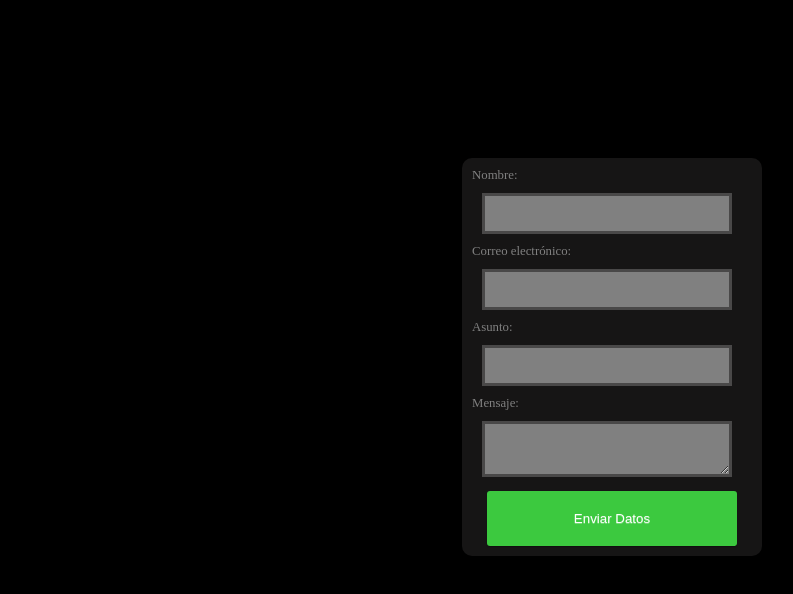
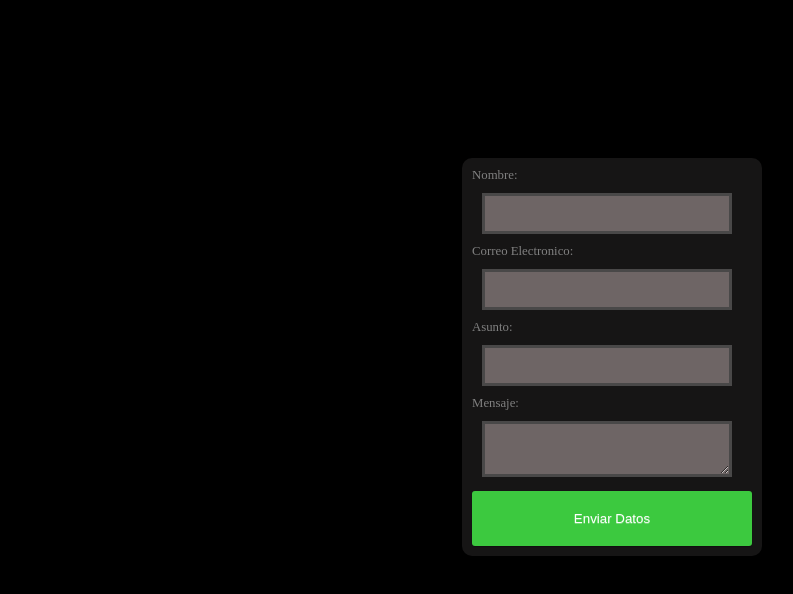
Before and after one commit to Elcivato/Desafio_5, a plain HTML site: page pages/contact_us.html in a window 1280 px wide. Shown: the part 142-736 px from the top of the page, without its empty margins (28-821 px from the left). Drawn offline with Linux system fonts and the light colour scheme.

Commit message:
desafio 4 terminado

```diff
--- a/css/contact_us.css
+++ b/css/contact_us.css
@@ -84,7 +84,7 @@ footer {
     padding: 10px;
     margin: 10px;
     transition: all .5s;
-    background-color: gray;
+    background-color: rgb(110, 101, 101);
 }
 
 .field:focus {
@@ -96,6 +96,7 @@ footer {
 }
 
 .btn {
+    width: 100%;
     border-radius: 3px;
     display: inline-block;
     padding: 20px 15px;
--- a/pages/contact_us.html
+++ b/pages/contact_us.html
@@ -22,22 +22,22 @@
         </section>
     </header>
     <main>
-        <form action="">
-            <p>Nombre:</p>
-            <input type="text" class="field">
+        <form class="form" action="">
+            <label for="nombre">Nombre: </label>
+            <input id="nombre" type="text" class="field" required>
 
-            <p>Correo electrónico:</p>
-            <input type="text" class="field">
+            <label for="mail">Correo Electronico: </label>
+            <input id="mail" type="text" class="field" required>
 
-            <p>Asunto:</p>
-            <input type="text" class="field">
+            <label for="asunto">Asunto: </label>
+            <input id="asunto" type="text" class="field">
 
-            <p>Mensaje:</p>
-            <textarea class="field"></textarea>
+            <label for="mensaje">Mensaje: </label>
+            <textarea id="mensaje" class="field"></textarea>
 
-            <p class="center-content">
+            <label for="submit">
                 <input type="submit" class="btn btn-green" value="Enviar Datos">
-            </p>
+            </label>
         </form>
     </main>
     <footer></footer>
```
Also changed, not shown: index1.html (+1 -1 lines).
